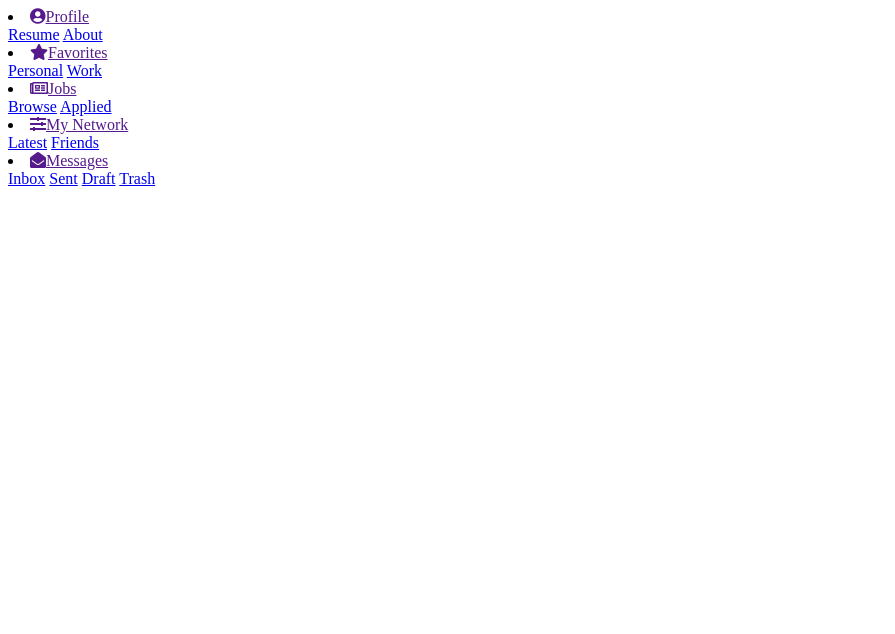
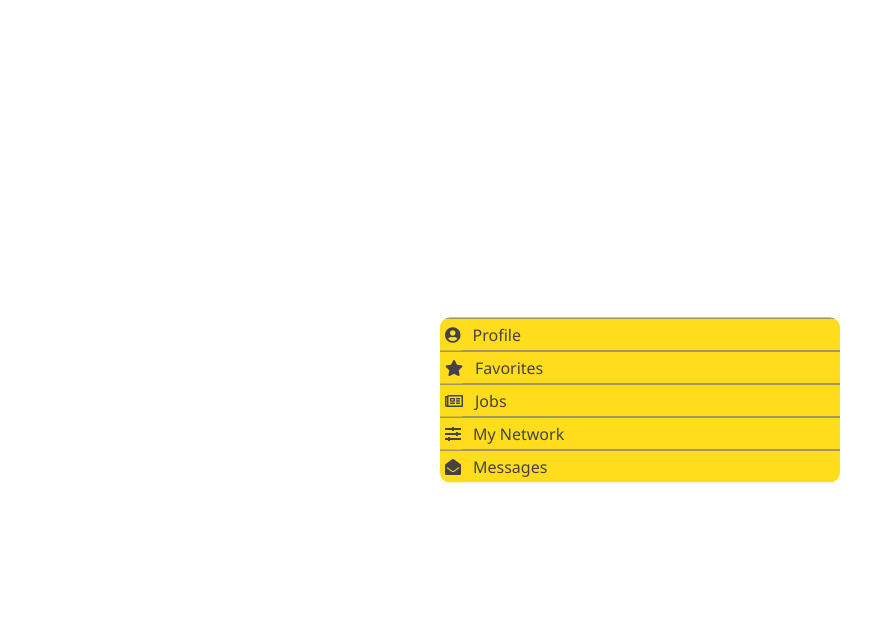
Before and after one commit to stephangriesel/accordion-menu, a plain HTML site: page index.html in a window 1280 px wide. Shown: the whole page, without its empty margins (0-895 px from the left). Drawn offline with Linux system fonts and the light colour scheme.

Commit message:
add styles

```diff
--- a/index.html
+++ b/index.html
@@ -7,7 +7,7 @@
     <meta http-equiv="X-UA-Compatible" content="ie=edge">
     <link rel="stylesheet" href="https://use.fontawesome.com/releases/v5.3.1/css/all.css" integrity="sha384-mzrmE5qonljUremFsqc01SB46JvROS7bZs3IO2EmfFsd15uHvIt+Y8vEf7N7fWAU"
         crossorigin="anonymous">
-    <link rel="stylesheet" href="style.css">
+    <link rel="stylesheet" href="styles.css">
     <title>Accordion Menu</title>
 </head>
 
--- a/styles.css
+++ b/styles.css
@@ -0,0 +1,82 @@
+* {
+    font-family: 'Segoe UI', Tahoma, Geneva, Verdana, sans-serif;
+    margin:0;
+    padding:0;
+    text-decoration: none;
+    list-style: none;
+}
+
+.wrapper {
+    position: absolute;
+    top:50%;
+    left:50%;
+    transform: translate(-50%,-50%);
+}
+
+.menu {
+    width:400px;
+    overflow: hidden;
+    border-radius:10px;
+}
+
+.item {
+
+    border-top: #000 1px solid;
+    overflow: hidden;
+}
+
+.btn {
+    background: rgb(255, 221, 29);
+    display: block;
+    padding:5px;
+    color: rgb(70, 66, 66);
+    position: relative;
+    z-index: 1;
+}
+
+.btn:before {
+    content: "";
+    position: absolute;
+    width: 20px;
+    height: 20px;
+    background: rgb(255, 221, 29);
+    left:1px;
+    bottom:-7px;
+    transform: rotate(45deg);
+    z-index: -1;
+}
+
+.btn i {
+    margin-right:12px;
+}
+
+.smallmenu {
+    background: rgb(83, 76, 34);
+    overflow: hidden;
+    transition: max-height 0.5s;
+    max-height:0;
+}
+
+.smallmenu a {
+    display: block;
+    padding: 5px 15px;
+    color:rgba(255, 255, 255, 0.822);
+    margin:5px 0;
+    position: relative;
+}
+
+.smallmenu a:before {
+    content: "";
+    position: absolute;
+    width: 5px;
+    height:100%;
+    background: rgb(255, 217, 0);
+    left:0;
+    top:0;
+    transition:1s;
+    opacity: 0;
+}
+
+.smallmenu a:hover:before{
+    opacity: 1;
+}
```
